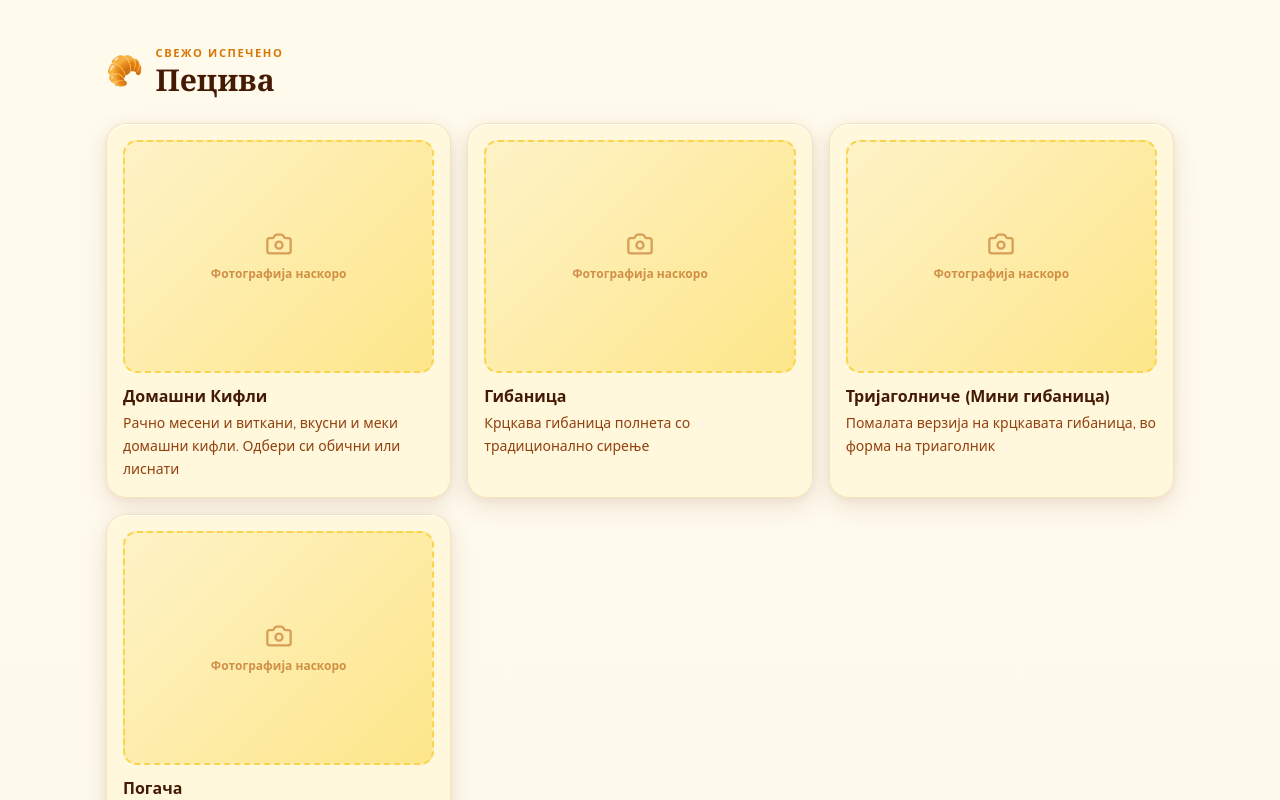
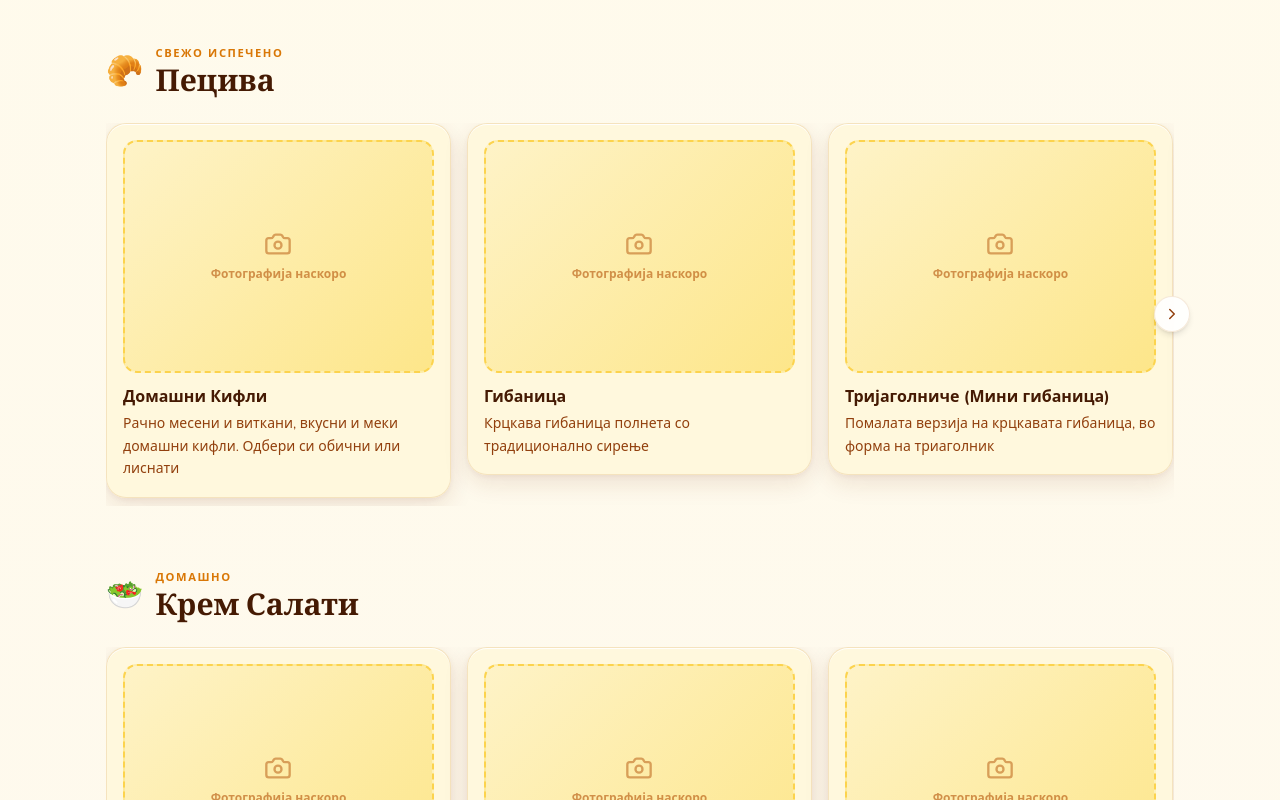
Before and after one commit to fstojkovski/demo-smile, a React (Vite) app: page / in a window 1280 px wide. Shown: the part 840-1640 px from the top of the page. Built offline with nearby package versions, Linux system fonts and the light colour scheme.

Commit message:
add carusel functionality to improve products presentation

```diff
--- a/src/routes/index.tsx
+++ b/src/routes/index.tsx
@@ -1,6 +1,7 @@
+import { useRef, useState, useEffect } from 'react'
 import { createFileRoute } from '@tanstack/react-router'
 import { useTranslation } from 'react-i18next'
-import { Camera, MapPin, Phone, Clock, Instagram, Facebook } from 'lucide-react'
+import { Camera, MapPin, Phone, Clock, Instagram, Facebook, ChevronLeft, ChevronRight } from 'lucide-react'
 
 export const Route = createFileRoute('/')({ component: HomePage })
 
@@ -28,20 +29,78 @@ function ProductCard({ name, desc }: { name: string; desc: string }) {
   )
 }
 
+function ProductCarousel({ products }: { products: { name: string; desc: string }[] }) {
+  const scrollRef = useRef<HTMLDivElement>(null)
+  const [canScrollLeft, setCanScrollLeft] = useState(false)
+  const [canScrollRight, setCanScrollRight] = useState(true)
+
+  const updateArrows = () => {
+    const el = scrollRef.current
+    if (!el) return
+    setCanScrollLeft(el.scrollLeft > 0)
+    setCanScrollRight(el.scrollLeft + el.clientWidth < el.scrollWidth - 1)
+  }
+
+  useEffect(() => {
+    const el = scrollRef.current
+    if (!el) return
+    updateArrows()
+    el.addEventListener('scroll', updateArrows, { passive: true })
+    return () => el.removeEventListener('scroll', updateArrows)
+  }, [])
+
+  const scroll = (dir: 'left' | 'right') => {
+    scrollRef.current?.scrollBy({ left: dir === 'left' ? -288 : 288, behavior: 'smooth' })
+  }
+
+  return (
+    <div className="relative">
+      {canScrollLeft && (
+        <button
+          onClick={() => scroll('left')}
+          aria-label="Scroll left"
+          className="absolute -left-4 top-1/2 z-10 flex -translate-y-1/2 items-center justify-center rounded-full border border-[var(--line)] bg-white/90 p-2 shadow-md backdrop-blur-sm transition hover:bg-white"
+        >
+          <ChevronLeft size={18} className="text-[var(--text-secondary)]" />
+        </button>
+      )}
+
+      <div
+        ref={scrollRef}
+        className="scrollbar-hide flex gap-4 overflow-x-auto scroll-smooth pb-2 snap-x snap-mandatory"
+      >
+        {products.map((p) => (
+          <div key={p.name} className="w-full flex-shrink-0 snap-start md:w-[calc(33.333%-11px)]">
+            <ProductCard {...p} />
+          </div>
+        ))}
+      </div>
+
+      {canScrollRight && (
+        <button
+          onClick={() => scroll('right')}
+          aria-label="Scroll right"
+          className="absolute -right-4 top-1/2 z-10 flex -translate-y-1/2 items-center justify-center rounded-full border border-[var(--line)] bg-white/90 p-2 shadow-md backdrop-blur-sm transition hover:bg-white"
+        >
+          <ChevronRight size={18} className="text-[var(--text-secondary)]" />
+        </button>
+      )}
+    </div>
+  )
+}
+
 function MenuSection({
   id,
   emoji,
   label,
   title,
   products,
-  columns = 'grid-cols-2 md:grid-cols-3',
 }: {
   id?: string
   emoji: string
   label: string
   title: string
   products: { name: string; desc: string }[]
-  columns?: string
 }) {
   return (
     <div id={id} className="mt-16">
@@ -49,18 +108,12 @@ function MenuSection({
         <span className="text-3xl">{emoji}</span>
         <div>
           <p className="section-label m-0">{label}</p>
-          <h2
-            className="display-title m-0 text-2xl font-bold text-[var(--text-primary)] sm:text-3xl"
-          >
+          <h2 className="display-title m-0 text-2xl font-bold text-[var(--text-primary)] sm:text-3xl">
             {title}
           </h2>
         </div>
       </div>
-      <div className={`grid gap-4 ${columns}`}>
-        {products.map((p) => (
-          <ProductCard key={p.name} {...p} />
-        ))}
-      </div>
+      <ProductCarousel products={products} />
     </div>
   )
 }
@@ -160,7 +213,6 @@ function HomePage() {
           label={t('menu.creamSalads.label')}
           title={t('menu.creamSalads.title')}
           products={creamSalads}
-          columns="grid-cols-2 md:grid-cols-4"
         />
 
         <MenuSection
@@ -175,7 +227,6 @@ function HomePage() {
           label={t('menu.pancakes.label')}
           title={t('menu.pancakes.title')}
           products={pancakes}
-          columns="grid-cols-2 md:grid-cols-4"
         />
       </section>
 
--- a/src/styles.css
+++ b/src/styles.css
@@ -61,6 +61,14 @@ a:hover {
 
 .display-title {
   font-family: var(--font-display);
+}
+
+.scrollbar-hide {
+  -ms-overflow-style: none;
+  scrollbar-width: none;
+}
+.scrollbar-hide::-webkit-scrollbar {
+  display: none;
 }
 
 .card-shell {
```
